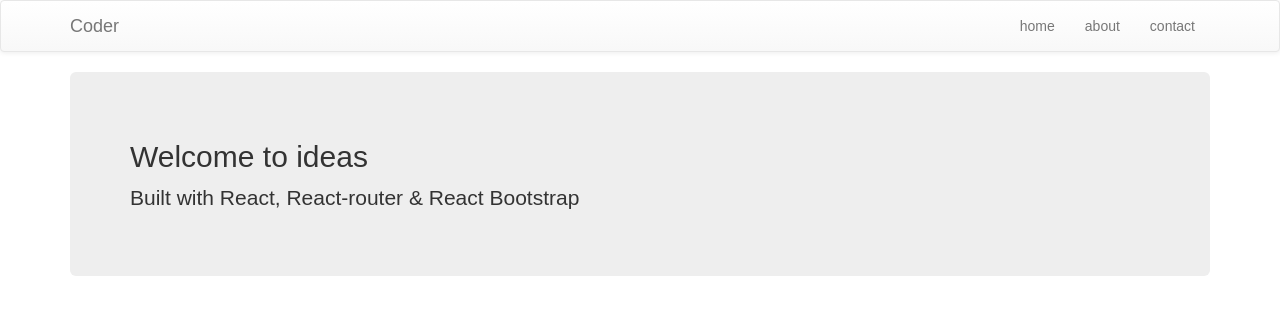
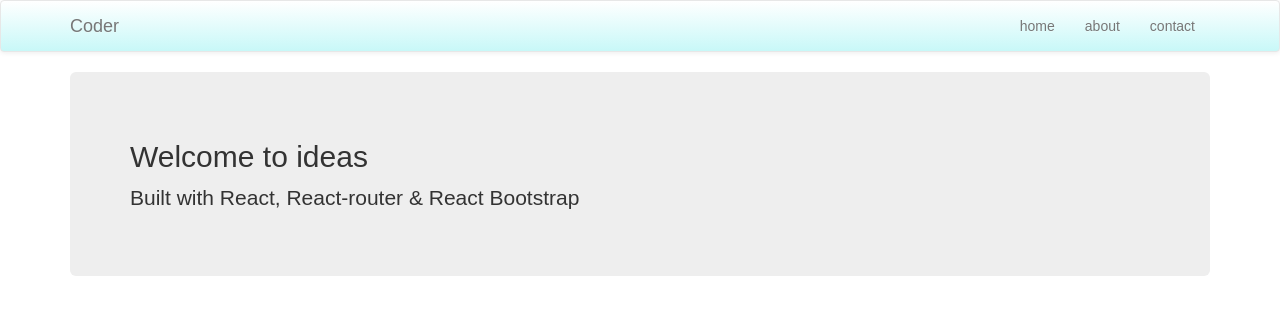
Before and after one commit to san00/React-website, a React (Create React App) app: page / in a window 1280 px wide. Shown: the top 314 px of the page. Built offline with nearby package versions, Linux system fonts and the light colour scheme.

Commit message:
Colour navbar

```diff
--- a/src/components/navbar.css
+++ b/src/components/navbar.css
@@ -0,0 +1,3 @@
+.navbar-default {
+    background-image: linear-gradient(to bottom,#fff 0,#c8f8f8 100%);
+}
--- a/src/components/navbar.jsx
+++ b/src/components/navbar.jsx
@@ -15,9 +15,9 @@
           </Navbar.Header>
           <Navbar.Collapse>
             <Nav pullRight>
-              <NavItem eventkey={1} componentClass={Link} to="/">home</NavItem>
-              <NavItem eventkey={2} componentClass={Link} to="/about">about</NavItem>
-              <NavItem eventkey={3} componentClass={Link} to="/contact">contact</NavItem>
+              <NavItem eventkey={1} componentClass={Link} href="/" to="/">home</NavItem>
+              <NavItem eventkey={2} componentClass={Link} href="/about" to="/about">about</NavItem>
+              <NavItem eventkey={3} componentClass={Link} href="/contact" to="/contact">contact</NavItem>
             </Nav>
           </Navbar.Collapse>
         </Navbar>
```
